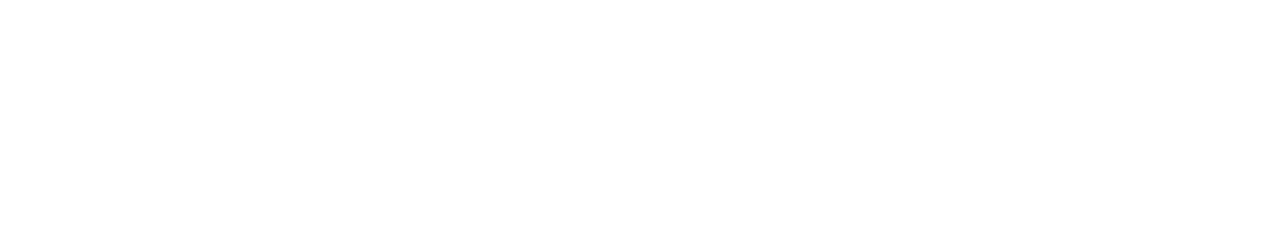
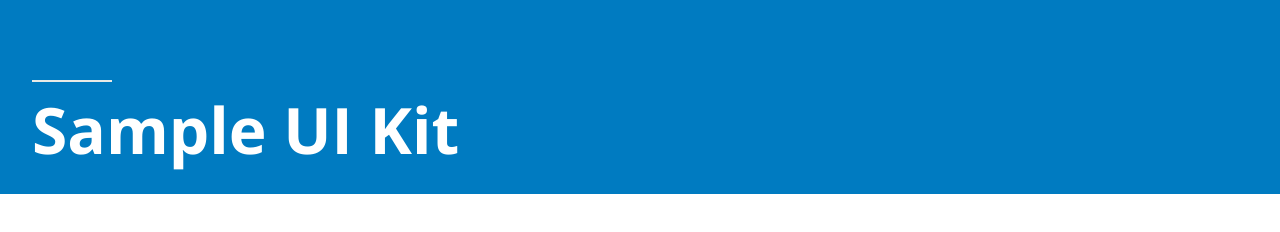
Before and after one commit to kurtcunningham/SquaresSass, a plain HTML site: page index.html in a window 1280 px wide. Drawn offline with nearby package versions, Linux system fonts and the light colour scheme.

Commit message:
basic structure created

```diff
--- a/index.html
+++ b/index.html
@@ -1,9 +1,26 @@
 <!DOCTYPE html>
 <html>
   <head>
-    <title></title>
+
+    <!-- Basic Meta Data -->
+    <meta charset="utf-8">
+    <meta content="IE=edge,chrome=1" http-equiv="X-UA-Compatible">
+    <meta name="viewport" content="width=device-width, initial-scale=1.0, maximum-scale=1 user-scalable=no">
+
+    <!-- Site Title -->
+    <title>Sass Systems | Squares Conference 2016</title>
+
+    <!-- Stylesheets -->
+    <link rel="stylesheet" type="text/css" href="styles/main.css">
+
+    <!-- Fonts -->
+    <link href='https://fonts.googleapis.com/css?family=Open+Sans:400,700' rel='stylesheet' type='text/css'>
+
   </head>
   <body>
-
+    <header role="banner" aria-ledbylabel="sample-ui-kit" class="page__header">
+      <span class="title--topper"></span>
+      <h1 id="sample-ui-kit" class="title">Sample UI Kit</h1>
+    </header>
   </body>
 </html>
--- a/styles/main.scss
+++ b/styles/main.scss
@@ -14,3 +14,6 @@
 
 // Components
 @import "components/components";
+
+// View
+@import "views/views";
--- /dev/null
+++ b/styles/settings/_reset.scss
@@ -0,0 +1,49 @@
+// Reset Stylesheets
+// ========================================
+
+// http://meyerweb.com/eric/tools/css/reset/
+// v2.0 | 20110126
+// License: none (public domain)
+
+@mixin meyer-reset {
+  html, body, div, span, applet, object, iframe, h1, h2, h3, h4, h5, h6, p, blockquote, pre, a, abbr, acronym, address, big, cite, code, del, dfn, em, img, ins, kbd, q, s, samp, small, strike, strong, sub, sup, tt, var, b, u, i, center, dl, dt, dd, ol, ul, li, fieldset, form, label, legend, table, caption, tbody, tfoot, thead, tr, th, td, article, aside, canvas, details, embed, figure, figcaption, footer, header, hgroup, menu, nav, output, ruby, section, summary, time, mark, audio, video {
+    margin: 0;
+    padding: 0;
+    border: 0;
+    font-size: 100%;
+    font: inherit;
+    vertical-align: baseline;
+  }
+
+  // HTML5 display-role reset for older browsers
+  article, aside, details, figcaption, figure, footer, header, hgroup, menu, nav, section {
+    display: block;
+  }
+  body {
+    line-height: 1;
+  }
+  ol, ul {
+    list-style: none;
+  }
+  blockquote, q {
+    quotes: none;
+  }
+  blockquote {
+    &:before, &:after {
+      content: "";
+      content: none;
+    }
+  }
+  q {
+    &:before, &:after {
+      content: "";
+      content: none;
+    }
+  }
+  table {
+    border-collapse: collapse;
+    border-spacing: 0;
+  }
+}
+
+@include meyer-reset;
--- a/styles/settings/_settings.scss
+++ b/styles/settings/_settings.scss
@@ -0,0 +1,4 @@
+// Settings Stylesheets
+// ========================================
+
+@import "reset";
--- /dev/null
+++ b/styles/views/_views.scss
@@ -0,0 +1,25 @@
+// Bootstrapped View Styles
+// ========================================
+
+  // This is just for show.
+  // Styles don't use component library at the moment.
+
+.page__header {
+  background: #007BC1;
+  padding: 5rem 2rem 2rem;
+
+  .title {
+    color: #FFFFFF;
+    font-family: 'Open Sans', Helvetica, sans-serif;
+    font-size: 4rem;
+    font-weight: 700;
+    margin-top: 1rem;
+  }
+
+  .title--topper {
+    background-color: #E9EAE6;
+    display: block;
+    height: 2px;
+    width: 5rem;
+  }
+}
```
Also changed, not shown: styles/main.css (added), 2 other files.
